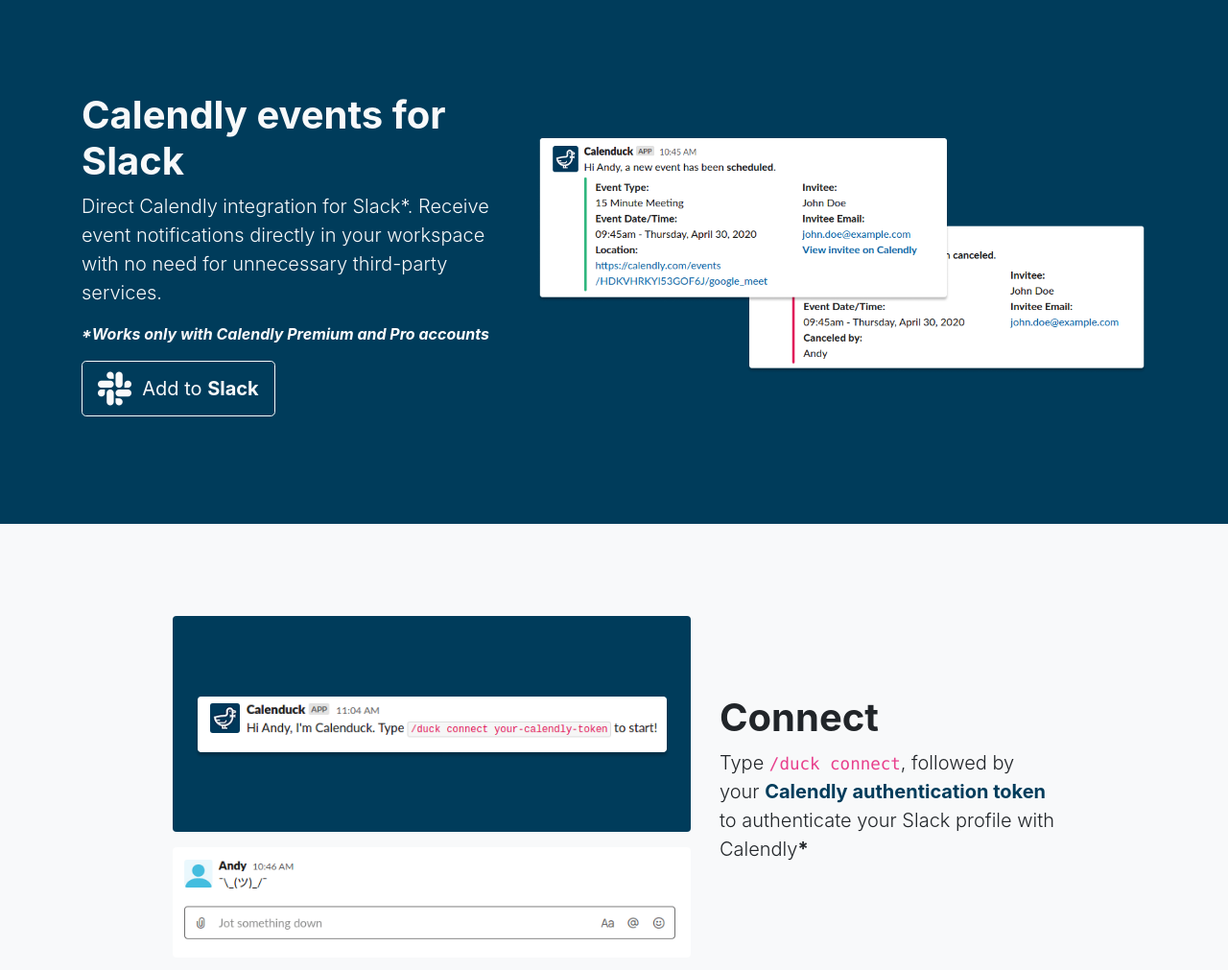
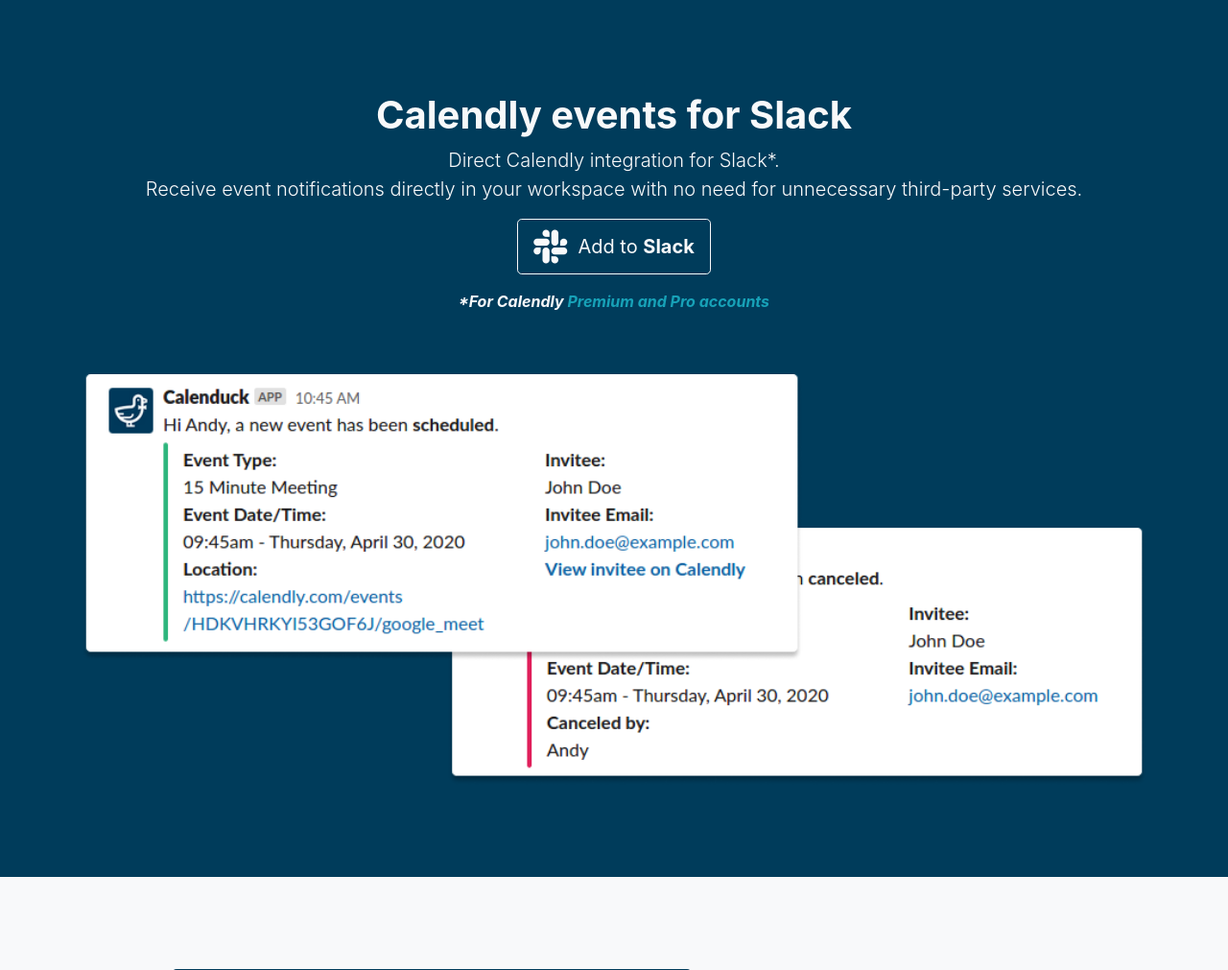
Before and after one commit to an-dev/calendlybot, a Django app: page / in a window 1280 px wide. Shown: the part 87-1098 px from the top of the page at 96% size. Run offline with Django 3.2, Linux system fonts and the light colour scheme; parts of the project's set-up code (start-up, migrations or seed data) failed here and were passed over; some libraries are stand-ins or nearby versions.

Commit message:
Landing page better

```diff
--- a/static/web/css/index.css
+++ b/static/web/css/index.css
@@ -29,3 +29,12 @@ html {
     z-index: 999;
     bottom: -16px;
 }
+
+.no-hover {
+    color: #17a2b8;
+}
+
+.no-hover:hover {
+    color: #17a2b8;
+    text-decoration: none;
+}
--- a/templates/web/base.html
+++ b/templates/web/base.html
@@ -92,14 +92,14 @@
 <footer class="cbot-bg border-top cbot-border text-light pb-4 mt-auto py-3" id="footer">
     <div class="container">
         <div class="row">
-            <div class="col-6">
+            <div class="col-12 col-md-6">
                 <small class="text-white">&copy; <span id="current-year"></span> All rights reserved. <br>
                     <!--<a href="/privacy" class="text-white font-weight-bold">Privacy Policy</a>-->
                     <!--and-->
                     <!--<a href="/terms" class="text-white font-weight-bold">Terms of Service</a>-->
                 </small>
             </div>
-            <div class="col-6 text-right">
+            <div class="col-12 col-md-6 text-md-right">
                 <small>
                     <!--<br>-->
                     <a href="/faq/" class="text-white font-weight-bold mr-3">Help</a>
--- a/templates/web/index.html
+++ b/templates/web/index.html
@@ -1,5 +1,4 @@
 {% extends 'web/base.html' %}
-{% load static %}
 {% block title %}Calendly + Slack direct integration{% endblock %}
 {% block pricing %}
 <li class="nav-item">
@@ -15,16 +14,14 @@
 </li>
 {% endblock %}
 {% block content %}
-<main class="text-light cbot-bg">
+{% load static %}
+<main class="text-light text-center text-center cbot-bg">
     <div class="container my-5 py-5">
         <div class="row">
-            <div class="col-md-5 col-12">
+            <div class="col-12">
                 <h1 class="h1 font-weight-bold">Calendly events for Slack</h1>
-                <p class="lead">Direct Calendly integration for Slack*. Receive event notifications directly in your
-                    workspace with no need for unnecessary third-party services.</p>
-                <p class="font-italic font-weight-bold">*Works only with Calendly <a class="font-weight-bold text-white"
-                                                                    href="https://help.calendly.com/hc/en-us/articles/223195488"
-                                                                    target="_blank">Premium and Pro accounts</a></p>
+                <p class="lead">Direct Calendly integration for Slack*. <br> Receive event notifications directly in
+                    your workspace with no need for unnecessary third-party services.</p>
                 <p>
                     <a href="/install/"
                        role="button" class="btn btn-lg btn-outline-light">
@@ -34,13 +31,19 @@
                         </span>
                     </a>
                 </p>
+                <p class="font-italic font-weight-bold">
+                    *For Calendly <a class="font-weight-bold no-hover"
+                                     href="https://help.calendly.com/hc/en-us/articles/223195488"
+                                     target="_blank">Premium and Pro accounts</a>
+                </p>
             </div>
-            <div class="col-md-7 col-12">
+            <div class="col-12">
                 <img src="{% static 'web/img/hero.png' %}" alt="Hero image for notifications" class="pt-md-5 w-100">
             </div>
         </div>
     </div>
 </main>
+
 <section id="how-it-works">
     <div class="container my-5 py-5">
         <div class="row align-items-center justify-content-center">
@@ -136,6 +139,7 @@
             </p>
         </div>
     </div>
+    <div class="container">
         <div class="row mb-5 text-center justify-content-center">
             <div class="col-8 col-md-4 my-2">
                 <div>
@@ -168,10 +172,12 @@
                 </div>
             </div>
         </div>
+    </div>
     <div class="text-center">
         <p class="lead">
             Need a custom plan? Want an extra feature?<br> <a href="mailto:support@calenduck.co?subject=Feature Request"
-                                                          class="cbot-link font-weight-bold">Get in touch</a> or give us a shout
+                                                              class="cbot-link font-weight-bold">Get in touch</a> or
+            give us a shout
             on twitter <a href="https://twitter.com/calenduckapp" target="_blank"
                           class="cbot-link font-weight-bold">@calenduckapp</a>
         </p>
@@ -193,6 +199,7 @@
         </div>
     </div>
 </section>
+
 <!--<div class="alert alert-info alert-dismissible fade show rounded-0 cbot-alert" role="alert">-->
 <!--    <div class="text-center">-->
 <!--        <span class="font-weight-bold">Join the early access!</span> 30 day trial and early access to new features for-->
--- a/templates/web/privacy.html
+++ b/templates/web/privacy.html
@@ -6,7 +6,7 @@
     <div class="container">
         <h1 class="h2 mx-xl-6 font-weight-bold">Privacy Policy</h1>
 
-        <p>This policy is effective as of 1st April 2020.</p>
+        <p>This policy is effective as of 4th April 2020.</p>
 
         <p>Your privacy is important to us. It is Calenduck's policy to respect your privacy regarding any information
             we may collect from you across our website, <a class="font-weight-bold cbot-link"
@@ -27,9 +27,7 @@
                 <li>Slack User Id</li>
                 <li>Slack User display name</li>
                 <li>Slack User email</li>
-                <li>Slack Public Channels</li>
                 <li>Calendly Api Key</li>
-                <li>Calendly Event data</li>
             </ul>
         </p>
 
```
Lines whose indentation alone changed are shown as unchanged.
